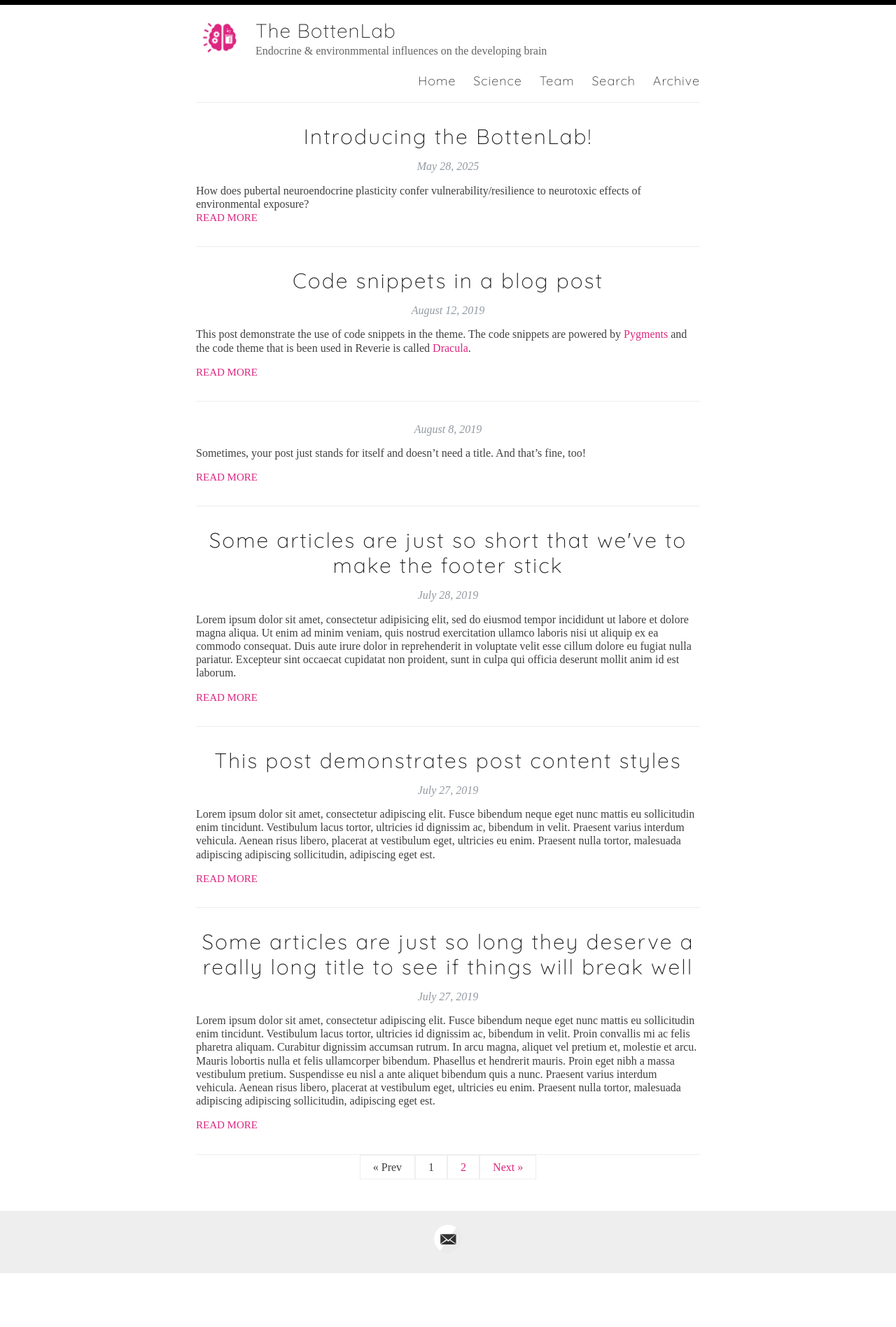
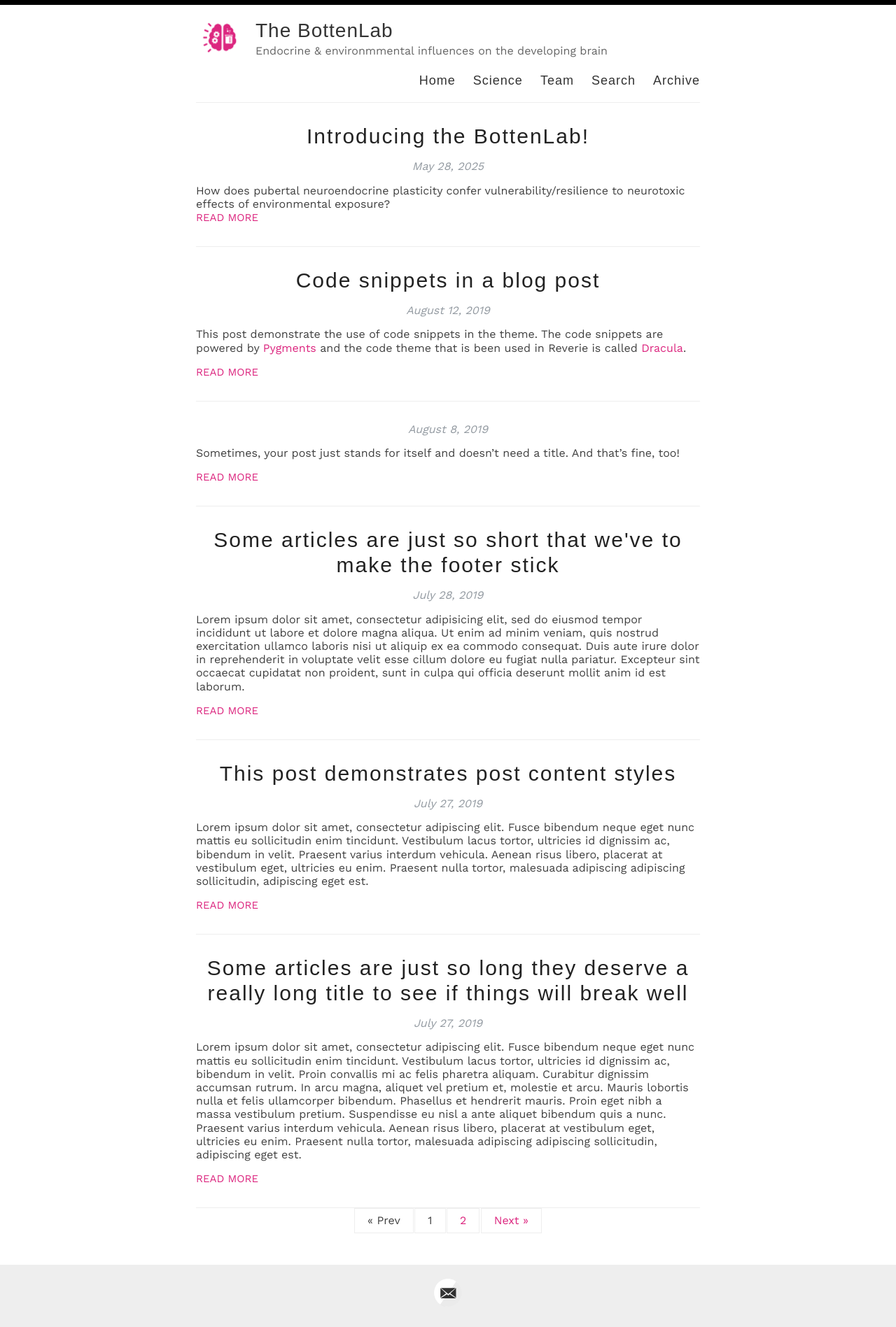
Before and after one commit to Bottenlab/bottenlab.github.io, a Jekyll site: the page built from index.html, in a window 1280 px wide. Shown: the whole page at 70% size. Built offline with Jekyll 4.4.1, drawn with Linux system fonts in a browser that asks for light colours; some web fonts are replaced; the list of posts is cut into pages by our own code; before the commit the page ends 1820 px from its top, so only the background shows below that.

Commit message:
big font shakeup bc I <3 playfair

```diff
--- a/assets/style.scss
+++ b/assets/style.scss
@@ -14,10 +14,10 @@
 /**************/
 
 @import url('https://fonts.googleapis.com/css?family=Roboto');
-@import url('https://fonts.googleapis.com/css?family=Quicksand:300|Baskervville');
+@import url('https://fonts.googleapis.com/css?family=Playfair+Display:600italic|Work+Sans');
 
-$quicksand: 'Quicksand', sans-serif;
-$garamond: 'Baskervville', serif;
+$quicksand: 'Playfair Display', sans-serif;
+$garamond: 'Work Sans', serif;
 
 html {
   font-size: 100%;
```
